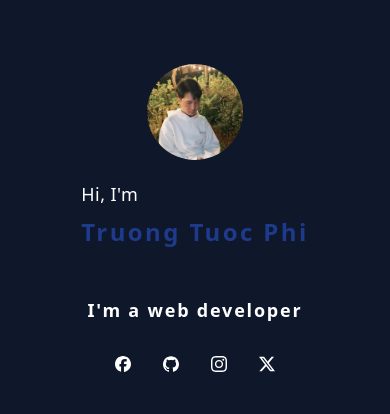
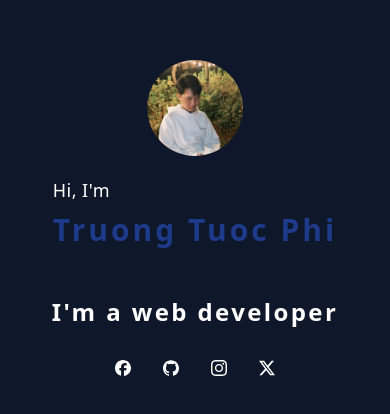
Before and after one commit to truongtuocphi/PersonalPage, a React (Create React App) app: page / in a window 390 px wide. Shown: the part 204-618 px from the top of the page. Built offline with nearby package versions, Linux system fonts and the light colour scheme.

Commit message:
new update

```diff
--- a/src/App.js
+++ b/src/App.js
@@ -60,7 +60,7 @@ function App() {
           </div>
           <div
             id="name"
-            className="text-blue-900 font-bold text-2xl tracking-widest md:text-6xl"
+            className="text-blue-900 font-bold text-3xl tracking-widest md:text-6xl"
           >
             Truong Tuoc Phi
           </div>
@@ -69,7 +69,7 @@ function App() {
       <div className="mt-12">
         <div
           id="content"
-          className="text-lg text-white text-center font-bold tracking-widest md:text-5xl"
+          className="text-2xl text-white text-center font-bold tracking-widest md:text-5xl"
         >
           I'm a web developer
         </div>
```
